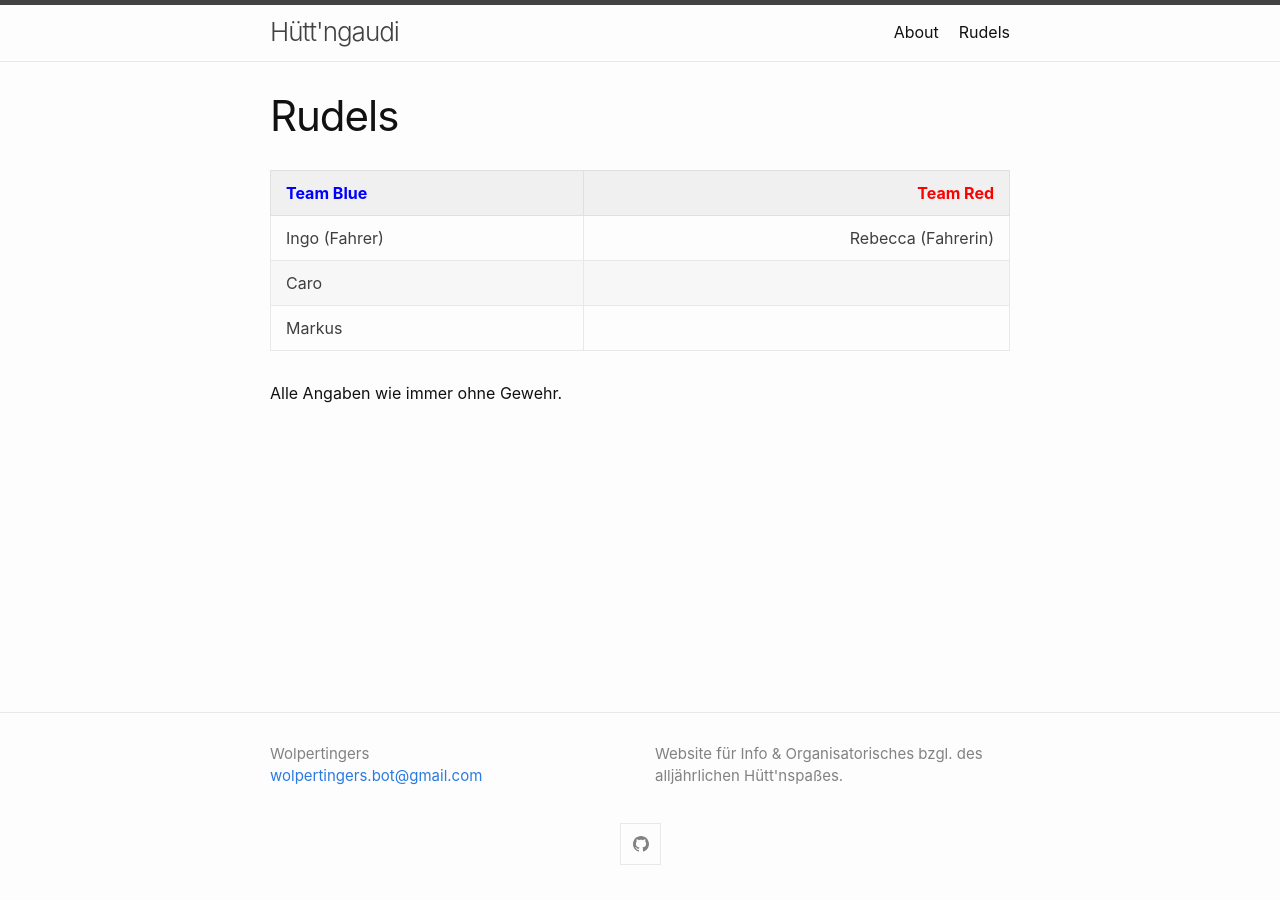
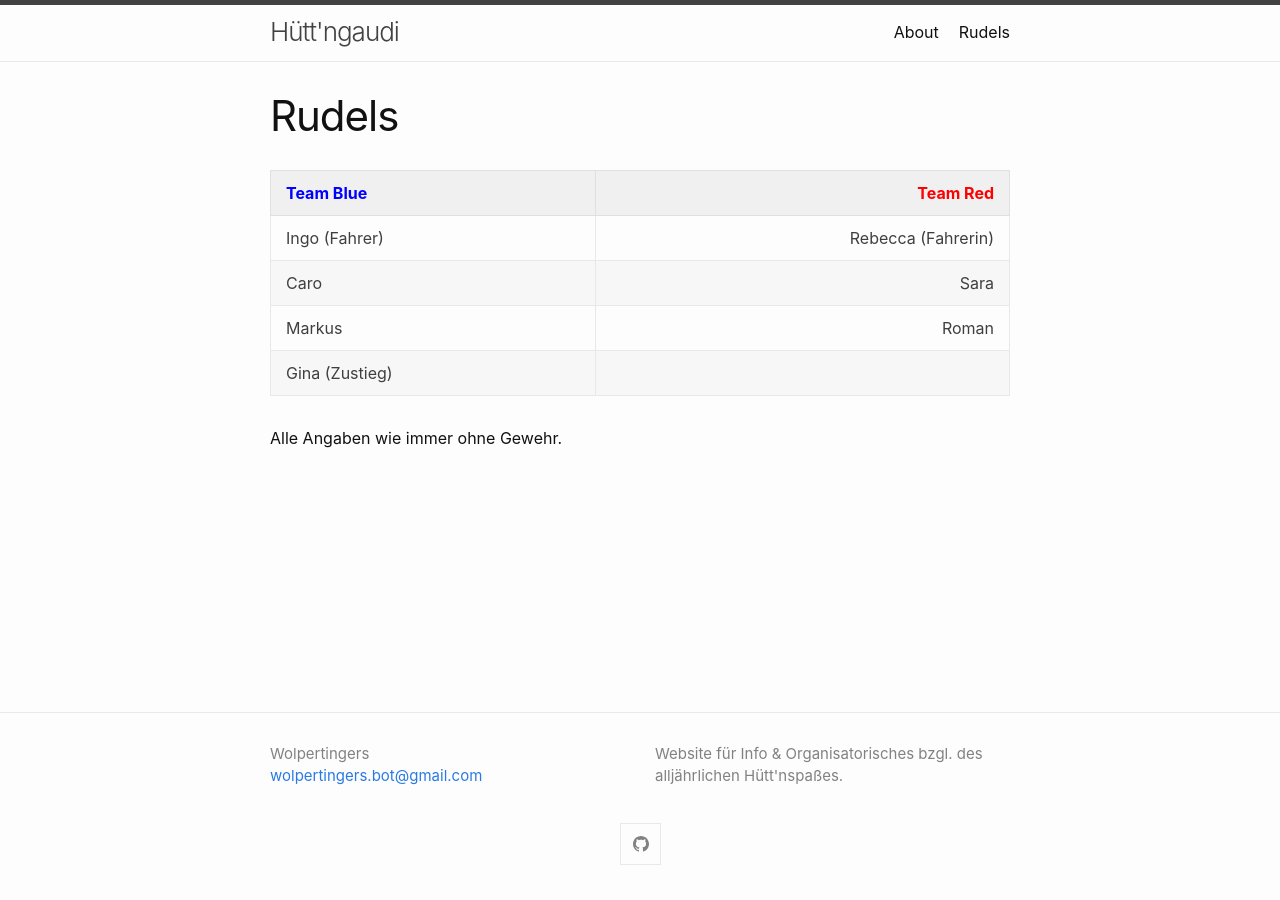
Before and after one commit to wolpertingers/gaudi, a Jekyll site: the page built from pages/Rudels.md, in a window 1280 px wide. Built offline with Jekyll 4.4.1, drawn with Linux system fonts in a browser that asks for light colours.

Commit message:
updated rudels

```diff
--- a/pages/Rudels.md
+++ b/pages/Rudels.md
@@ -6,7 +6,8 @@ title: Rudels
 | <span class="teamBlue">Team Blue</span> | <span class="teamRed">Team Red</span> |
 | :-------------------------------------- | ------------------------------------: |
 | Ingo (Fahrer)                           |                    Rebecca (Fahrerin) |
-| Caro                                    |                                       |
-| Markus                                  |                                       |
+| Caro                                    |                                  Sara |
+| Markus                                  |                                 Roman |
+| Gina (Zustieg)                          |                                       |
 
 Alle Angaben wie immer ohne Gewehr.
```
